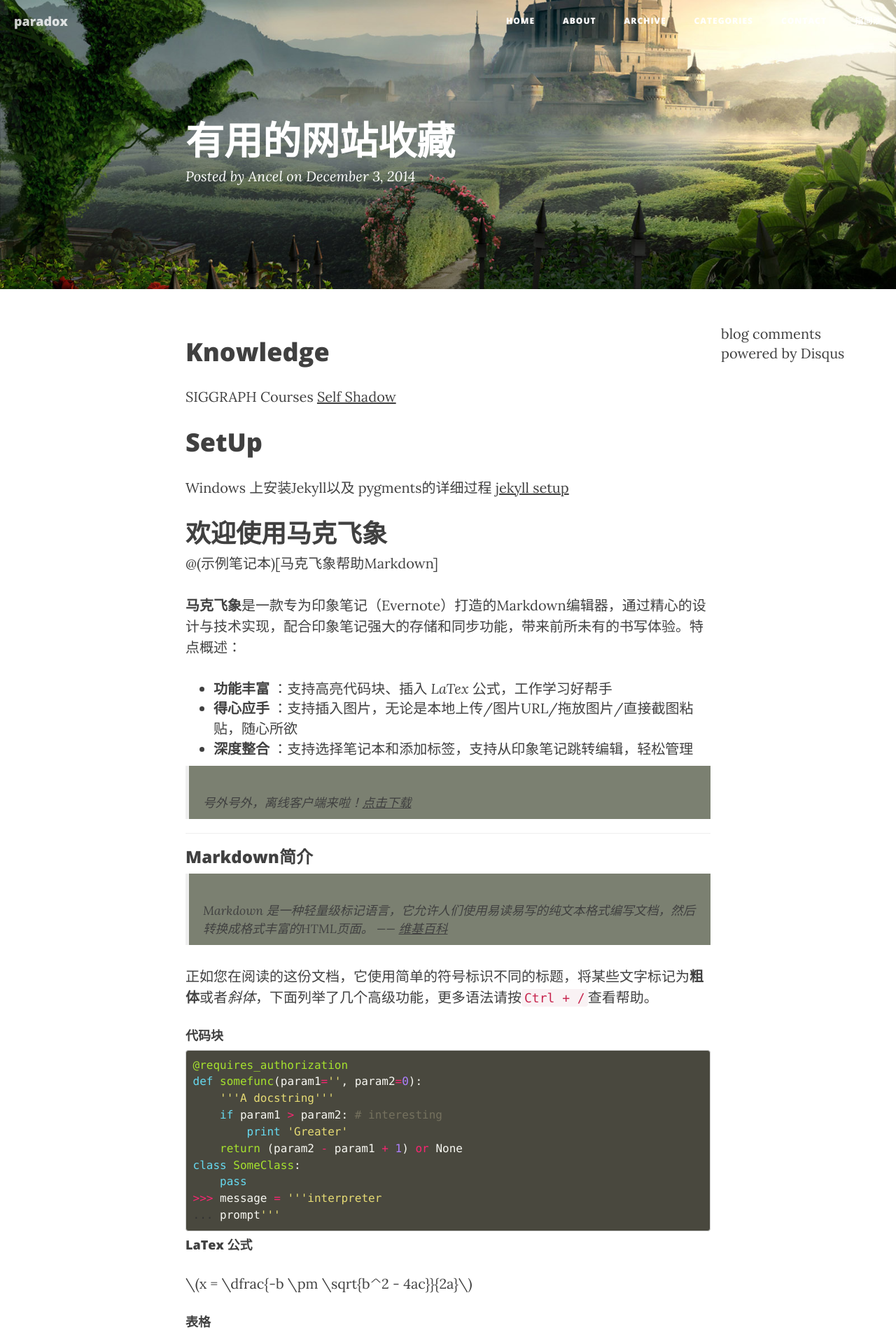
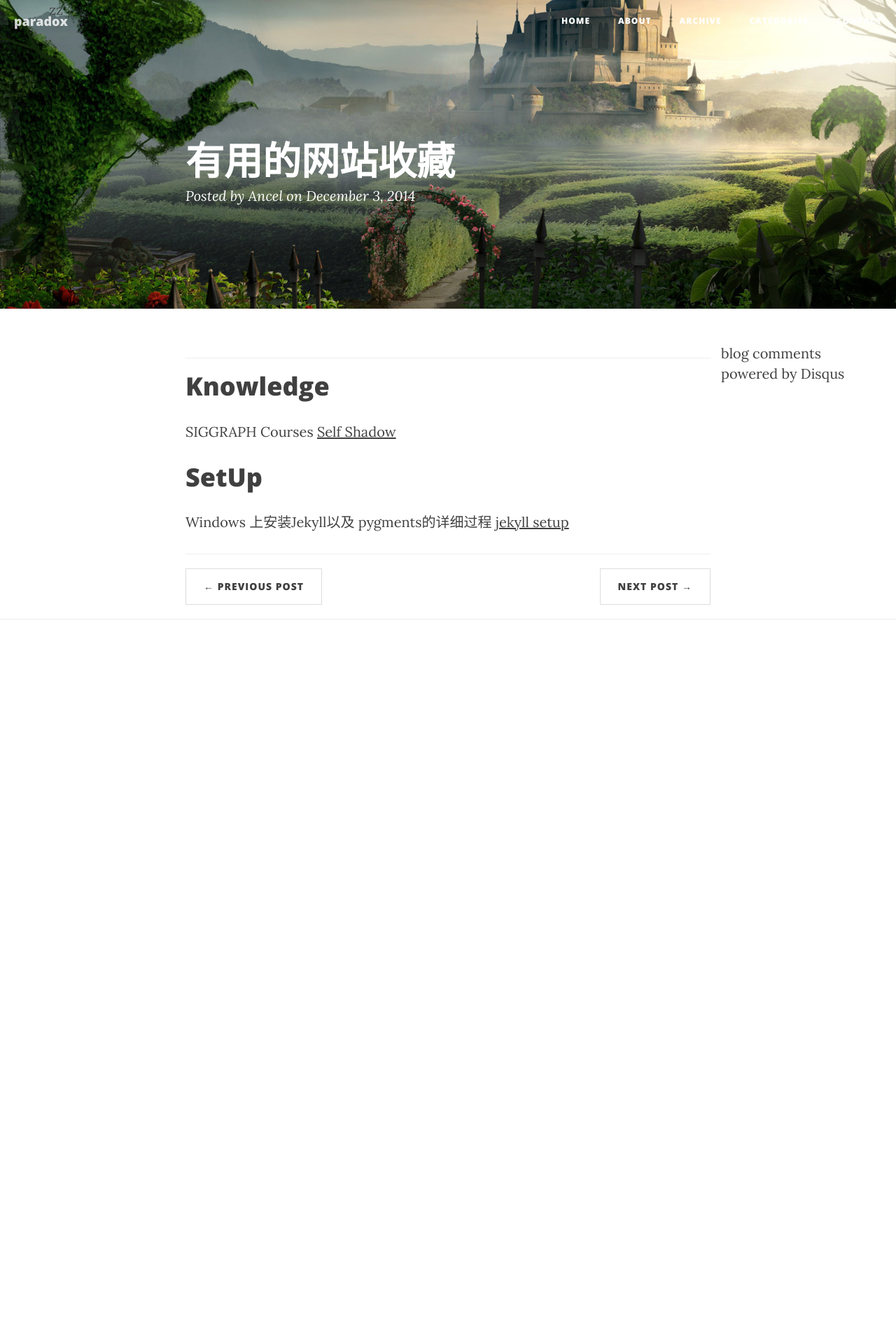
Before and after one commit to tgAncel/tgAncel.github.io, a Jekyll site: the page built from _posts/2014-12-03-collections.markdown, in a window 1280 px wide. Shown: the top 1920 px of the page at 70% size. Built offline with Jekyll 4.4.1, drawn with Linux system fonts in a browser that asks for light colours; nearby versions of some CDN libraries; comment, search, counter and statistics services are not loaded; after the commit the page ends 905 px from its top, so only the background shows below that; some of the changed text lies outside the part shown.

Commit message:
add content
add content

````diff
--- a/_config.yml
+++ b/_config.yml
@@ -10,7 +10,7 @@
 
 # Build settings
 
-
+indextitle: 指间沙
 
 markdown: kramdown
 highlighter: pygments
--- a/_includes/head.html
+++ b/_includes/head.html
@@ -18,6 +18,8 @@
     <!-- Pygments Github CSS -->
     <link rel="stylesheet" href="{{ "/css/monokai.css" | prepend: site.baseurl }}">
 
+    <link rel="stylesheet" href="{{ "/css/zebra.css" | prepend: site.baseurl }}">
+
     <!-- Custom Fonts -->
     <link href="http://maxcdn.bootstrapcdn.com/font-awesome/4.1.0/css/font-awesome.min.css" rel="stylesheet" type="text/css">
     <link href='http://fonts.googleapis.com/css?family=Lora:400,700,400italic,700italic' rel='stylesheet' type='text/css'>
--- a/_includes/nav.html
+++ b/_includes/nav.html
@@ -20,7 +20,7 @@
                 </li>
                 {% for page in site.pages %}
                 <li>
-                    {% if page.title %}<a href="{{ page.url | prepend: site.baseurl }}">{{ page.title }}</a>{% endif %}
+                    {% if page.title and page.title != site.indextitle %}<a href="{{ page.url | prepend: site.baseurl }}">{{ page.title }}</a>{% endif %}
                 </li>
                 {% endfor %}
             </ul>
--- a/_layouts/post.html
+++ b/_layouts/post.html
@@ -4,7 +4,7 @@
 
 <!-- Post Header -->
 <header class="intro-header" style="background-image: url('{{ site.baseurl }}/{{ page.header-img }}')">
-    <div class="container">
+    <div class="container">zz
         <div class="row">
             <div class="col-lg-8 col-lg-offset-2 col-md-10 col-md-offset-1">
                 <div class="post-heading">
@@ -24,9 +24,8 @@
     <div class="container">
         <div class="row">
             <div class="col-lg-8 col-lg-offset-2 col-md-10 col-md-offset-1">
-
-				{{ content }}
-
+                <hr>
+ 				{{ content }}
                 <hr/>
 
                 <ul class="pager">
--- a/_posts/2014-12-03-collections.markdown
+++ b/_posts/2014-12-03-collections.markdown
@@ -11,98 +11,3 @@
 
 #SetUp
 <p>Windows 上安装Jekyll以及 pygments的详细过程  <a href="http://jekyll-windows.juthilo.com/">jekyll setup</a></p>
-
-# 欢迎使用马克飞象
-
-@(示例笔记本)[马克飞象|帮助|Markdown]
-
-**马克飞象**是一款专为印象笔记（Evernote）打造的Markdown编辑器，通过精心的设计与技术实现，配合印象笔记强大的存储和同步功能，带来前所未有的书写体验。特点概述：
-
-- **功能丰富** ：支持高亮代码块、插入 *LaTex* 公式，工作学习好帮手
-- **得心应手** ：支持插入图片，无论是本地上传/图片URL/拖放图片/直接截图粘贴，随心所欲
-- **深度整合** ：支持选择笔记本和添加标签，支持从印象笔记跳转编辑，轻松管理
-
-> 号外号外，离线客户端来啦！[点击下载](https://chrome.google.com/webstore/detail/%E9%A9%AC%E5%85%8B%E9%A3%9E%E8%B1%A1/kidnkfckhbdkfgbicccmdggmpgogehop/)
-
--------------------
-
-### Markdown简介
-
-> Markdown 是一种轻量级标记语言，它允许人们使用易读易写的纯文本格式编写文档，然后转换成格式丰富的HTML页面。    —— [维基百科](https://zh.wikipedia.org/wiki/Markdown)
-
-正如您在阅读的这份文档，它使用简单的符号标识不同的标题，将某些文字标记为**粗体**或者*斜体*，下面列举了几个高级功能，更多语法请按`Ctrl + /`查看帮助。
-
-#### 代码块
-``` python
-@requires_authorization
-def somefunc(param1='', param2=0):
-    '''A docstring'''
-    if param1 > param2: # interesting
-        print 'Greater'
-    return (param2 - param1 + 1) or None
-class SomeClass:
-    pass
->>> message = '''interpreter
-... prompt'''
-```
-
-#### LaTex 公式
-$$	x = \dfrac{-b \pm \sqrt{b^2 - 4ac}}{2a} $$
-
-#### 表格
-| Item      |    Value | Qty  |
-| :-------- | --------:| :--: |
-| Computer  | 1600 USD |  5   |
-| Phone     |   12 USD |  12  |
-| Pipe      |    1 USD | 234  |
-
-### 印象笔记相关
-
-#### 笔记本和标签
-**马克飞象**增加了`@(笔记本)[标签A|标签B]`语法, 以选择笔记本和添加标签。 **绑定账号后**， 输入`(`自动会出现笔记本列表，请从中选择。自己纯手工输入无效。
-
-#### 标题
-**马克飞象**会自动使用文档内出现的第一个标题作为笔记标题。例如本文，就是第一行的 `欢迎使用马克飞象`。
-
-#### 快捷编辑
-保存在印象笔记中的笔记，右上角会有一个红色的编辑按钮，点击后会回到**马克飞象**中打开并编辑该笔记。
->**注意：**目前用户在印象笔记中单方面做的任何修改，马克飞象是无法自动感知和更新的。所以请务必回到马克飞象编辑。
-
-#### 数据同步
-**马克飞象**通过**将Markdown原文以隐藏内容保存在笔记中**的精妙设计，实现了对Markdown的存储和再次编辑。既解决了其他产品只是单向导出HTML的单薄，又规避了服务端存储Markdown带来的隐私安全问题。这样，服务端仅作为对印象笔记 API调用和数据转换之用。
-
- >**隐私声明：用户所有的笔记数据，均保存在印象笔记中。马克飞象不存储用户的任何笔记数据。**
-
-#### 离线存储
-**马克飞象**使用浏览器离线存储将内容实时保存在本地，不必担心网络断掉或浏览器崩溃。为了节省空间和避免冲突，已同步至印象笔记并且不再修改的笔记将删除部分本地缓存，不过依然可以随时通过`文档管理`打开。
-
-> **注意：**虽然浏览器存储大部分时候都比较可靠，但印象笔记作为专业云存储，更值得信赖。以防万一，**请务必经常及时同步到印象笔记**。
-
-### 快捷键
-
-帮助    `Ctrl + /`
-同步文档    `Ctrl + S`
-创建文档    `Ctrl + Alt + N`
-最大化编辑器    `Ctrl + Enter`
-文档管理    `Ctrl + O`
-系统菜单    `Ctrl + M`
-
-整行移动    `Alt + 上/下箭头`
-删除整行    `Ctrl + D`
-
-加粗    `Ctrl + B`
-插入图片    `Ctrl + G`
-插入链接    `Ctrl + L`
-提升标题    `Ctrl + H`
-
-### 关于收费
-
-**马克飞象**目前已正式发布，为新用户提供 10 天的试用期，试用期过后需要[续费](maxiang.info/vip.html)才能继续使用。未购买或者未及时续费，将不能同步新的笔记。之前保存过的笔记依然可以编辑。
-
-
-### 反馈与建议
-- 微博：[@马克飞象](http://weibo.com/u/2788354117)，[@GGock](http://weibo.com/ggock "开发者个人账号")
-- 邮箱：<hustgock@gmail.com>
-
----------
-感谢阅读这份帮助文档。请点击右上角，绑定印象笔记账号，开启全新的记录与分享体验吧。
--- a/css/clean-blog.css
+++ b/css/clean-blog.css
@@ -396,3 +396,7 @@
 body {
   webkit-tap-highlight-color: #0085a1;
 }
+.container
+ {
+    width: 1170px;
+ }
--- /dev/null
+++ b/css/zebra.css
@@ -0,0 +1,78 @@
+table {
+    *border-collapse: collapse; /* IE7 and lower */
+    border-spacing: 0;
+    width: 100%;
+    border: solid #ccc 1px;
+    -moz-border-radius: 6px;
+    -webkit-border-radius: 6px;
+    border-radius: 6px;
+    -webkit-box-shadow: 0 1px 1px #ccc;
+    -moz-box-shadow: 0 1px 1px #ccc;
+    box-shadow: 0 1px 1px #ccc;
+}
+ td,  th {
+    padding: 10px;
+    border-bottom: 1px solid #f2f2f2;
+}
+
+ tbody tr:nth-child(even) {
+    background: #f5f5f5;
+    -webkit-box-shadow: 0 1px 0 rgba(255,255,255,.8) inset;
+    -moz-box-shadow:0 1px 0 rgba(255,255,255,.8) inset;
+    box-shadow: 0 1px 0 rgba(255,255,255,.8) inset;
+}
+
+ th {
+    text-align: left;
+    text-shadow: 0 1px 0 rgba(255,255,255,.5);
+    border-bottom: 1px solid #ccc;
+    background-color: #eee;
+    background-image: -webkit-gradient(linear, left top, left bottom, from(#f5f5f5), to(#eee));
+    background-image: -webkit-linear-gradient(top, #f5f5f5, #eee);
+    background-image:    -moz-linear-gradient(top, #f5f5f5, #eee);
+    background-image:     -ms-linear-gradient(top, #f5f5f5, #eee);
+    background-image:      -o-linear-gradient(top, #f5f5f5, #eee);
+    background-image:         linear-gradient(top, #f5f5f5, #eee);
+}
+
+ th:first-child {
+    -moz-border-radius: 6px 0 0 0;
+    -webkit-border-radius: 6px 0 0 0;
+    border-radius: 6px 0 0 0;
+}
+
+ th:last-child {
+    -moz-border-radius: 0 6px 0 0;
+    -webkit-border-radius: 0 6px 0 0;
+    border-radius: 0 6px 0 0;
+}
+
+ th:only-child{
+    -moz-border-radius: 6px 6px 0 0;
+    -webkit-border-radius: 6px 6px 0 0;
+    border-radius: 6px 6px 0 0;
+}
+
+ tfoot td {
+    border-bottom: 0;
+    border-top: 1px solid #fff;
+    background-color: #f1f1f1;
+}
+
+ tfoot td:first-child {
+    -moz-border-radius: 0 0 0 6px;
+    -webkit-border-radius: 0 0 0 6px;
+    border-radius: 0 0 0 6px;
+}
+
+ tfoot td:last-child {
+    -moz-border-radius: 0 0 6px 0;
+    -webkit-border-radius: 0 0 6px 0;
+    border-radius: 0 0 6px 0;
+}
+
+ tfoot td:only-child{
+    -moz-border-radius: 0 0 6px 6px;
+    -webkit-border-radius: 0 0 6px 6px
+    border-radius: 0 0 6px 6px
+}
````
Also changed, not shown: _posts/2014-12-03-template.markdown (added, +46 -0 lines), _posts/2014_12_03test.md (deleted, +0 -272 lines), css/bordered.css (added, +77 -0 lines), css/bootstrap.min.css, css/clean-blog.min.css, img/cat.jpeg (added).
